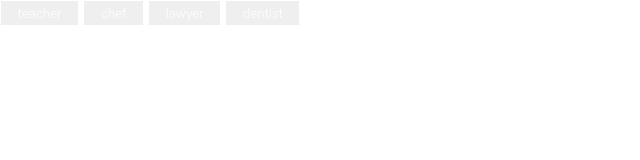
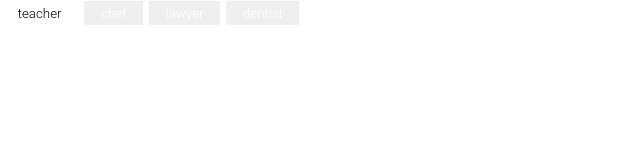
Before and after one commit to Halo8424/HW-API_Dynamic_webPage, a plain HTML site: page index.html in a window 1280 px wide. In both pictures the pointer is over the button "teacher". Shown: the full height of the page, 0-640 px from the left. Drawn offline with nearby package versions, Linux system fonts and the light colour scheme.

Commit message:
hover style applied to professionBtn

```diff
--- a/styles.css
+++ b/styles.css
@@ -12,3 +12,8 @@
   text-align: center;
   transition: all 0.2s;
 }
+
+.professionBtn:hover {
+  color: #000000;
+  background-color: #ffffff;
+}
```
